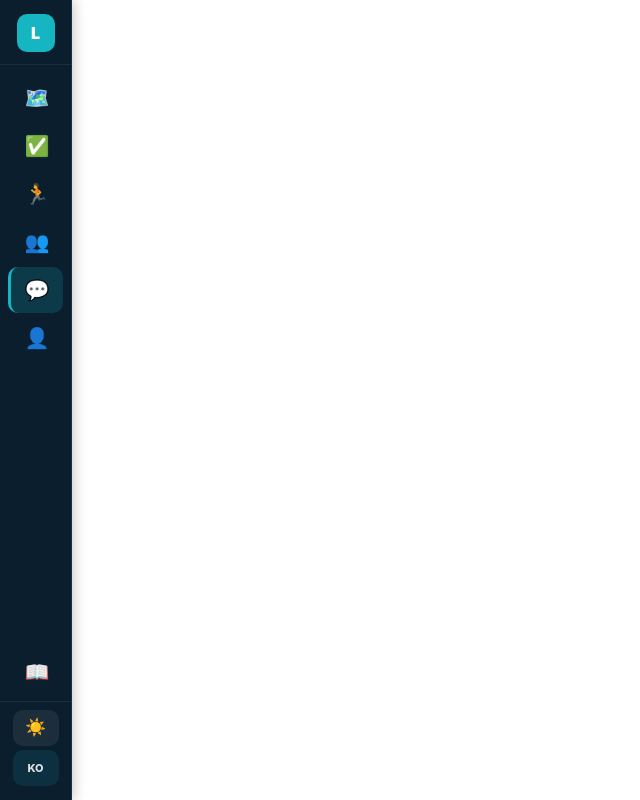
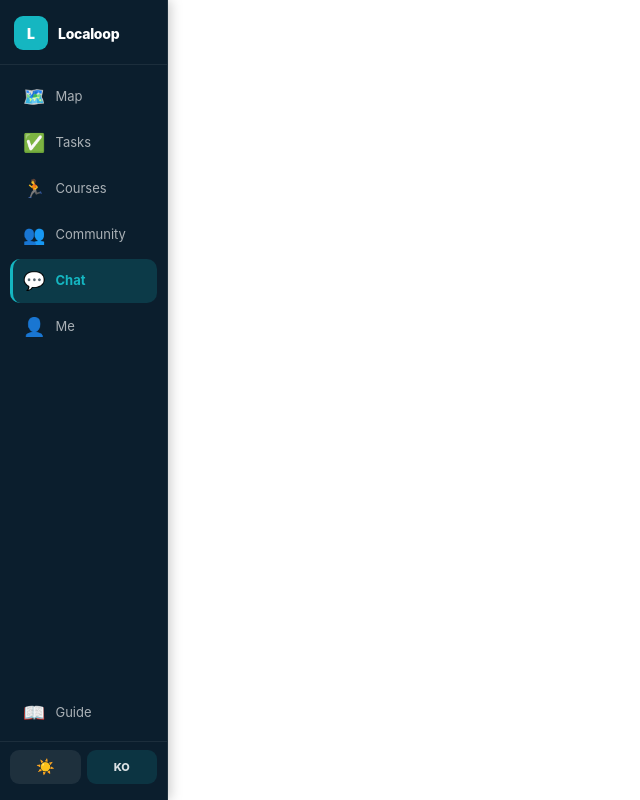
Before and after one commit to jessijang1202-pixel/LocaloopKorea, a Next.js app: page /chat in a window 1280 px wide. Shown: the whole page, without its empty margins (0-640 px from the left). Built offline with nearby package versions, Linux system fonts and the light colour scheme.

Commit message:
Fix blank screen bug + widen sidebar with category labels

```diff
--- a/src/app/(app)/chat/page.tsx
+++ b/src/app/(app)/chat/page.tsx
@@ -135,7 +135,7 @@ export default function ChatPage() {
   return (
     <>
       {/* ── Mobile layout ── */}
-      <div className="ll-mobile-only" style={{ height: "100%", display: "flex", flexDirection: "column" }}>
+      <div className="ll-mobile-only" style={{ display: "flex", flexDirection: "column", height: "calc(100dvh - 56px - 50px)" }}>
         {chatWindow(false)}
       </div>
 
--- a/src/app/globals.css
+++ b/src/app/globals.css
@@ -777,7 +777,7 @@ html {
     flex-direction: column;
     position: fixed;
     top: 0; left: 0; bottom: 0;
-    width: 72px;
+    width: 168px;
     background: #0B1E2D;
     border-right: 1px solid rgba(255,255,255,0.08);
     box-shadow: 2px 0 12px rgba(0,0,0,0.22);
@@ -786,7 +786,7 @@ html {
   }
   .ll-bottomnav { display: none; }
   .ll-page-header { display: none !important; }
-  .ll-content { padding-bottom: 0; padding-top: 0; margin-left: 72px; height: 100dvh; overflow: hidden; }
+  .ll-content { padding-bottom: 0; padding-top: 0; margin-left: 168px; height: 100dvh; overflow: hidden; }
   .ll-fullpage { height: 100dvh; }
   .ll-mobile-only { display: none !important; }
   .ll-pc-only { display: flex; height: 100%; width: 100%; }
@@ -799,7 +799,7 @@ html {
 }
 
 /* Mobile/PC split utilities */
-.ll-mobile-only { display: contents; }
+/* ll-mobile-only: visible on mobile (inline display style applies), hidden on PC via !important above */
 .ll-pc-only { display: none; }
 
 /* PC split panel layout */
--- a/src/components/layout/AppNav.tsx
+++ b/src/components/layout/AppNav.tsx
@@ -8,12 +8,12 @@ import { useTheme, toggleTheme } from "@/lib/theme";
 type Tab = { href: string; icon: string; labelKo: string; labelEn: string };
 
 const TABS: Tab[] = [
-  { href: "/map",       icon: "🗺️",  labelKo: "지도",    labelEn: "Map" },
-  { href: "/tasks",     icon: "✅",   labelKo: "과제",    labelEn: "Tasks" },
-  { href: "/courses",   icon: "🏃",   labelKo: "코스",    labelEn: "Courses" },
-  { href: "/community", icon: "👥",   labelKo: "커뮤니티", labelEn: "Community" },
-  { href: "/chat",      icon: "💬",   labelKo: "채팅",    labelEn: "Chat" },
-  { href: "/profile",   icon: "👤",   labelKo: "나",      labelEn: "Me" },
+  { href: "/map",       icon: "🗺️",  labelKo: "지도",     labelEn: "Map" },
+  { href: "/tasks",     icon: "✅",   labelKo: "과제",     labelEn: "Tasks" },
+  { href: "/courses",   icon: "🏃",   labelKo: "코스",     labelEn: "Courses" },
+  { href: "/community", icon: "👥",   labelKo: "커뮤니티",  labelEn: "Community" },
+  { href: "/chat",      icon: "💬",   labelKo: "채팅",     labelEn: "Chat" },
+  { href: "/profile",   icon: "👤",   labelKo: "나",       labelEn: "Me" },
 ];
 
 export function AppNav() {
@@ -27,66 +27,70 @@ export function AppNav() {
 
   return (
     <>
-      {/* PC: icon-only sidebar */}
+      {/* PC: icon + label sidebar (168px) */}
       <aside className="ll-sidebar">
         {/* Logo */}
-        <div style={{ padding: "14px 0 12px", display: "flex", justifyContent: "center", borderBottom: "1px solid rgba(255,255,255,0.07)" }}>
-          <div style={{ width: 38, height: 38, borderRadius: 10, background: "#15b6c1", display: "flex", alignItems: "center", justifyContent: "center" }}>
-            <span style={{ fontSize: 16, fontWeight: 900, color: "#fff" }}>L</span>
+        <div style={{ padding: "16px 14px 14px", display: "flex", alignItems: "center", gap: 10, borderBottom: "1px solid rgba(255,255,255,0.07)" }}>
+          <div style={{ width: 34, height: 34, borderRadius: 9, background: "#15b6c1", display: "flex", alignItems: "center", justifyContent: "center", flexShrink: 0 }}>
+            <span style={{ fontSize: 14, fontWeight: 900, color: "#fff" }}>L</span>
           </div>
+          <span style={{ fontSize: 14, fontWeight: 800, color: "#fff", letterSpacing: "-0.02em" }}>Localoop</span>
         </div>
 
         {/* Nav tabs */}
-        <nav style={{ flex: 1, padding: "10px 8px", display: "flex", flexDirection: "column", gap: 2 }}>
+        <nav style={{ flex: 1, padding: "10px 10px", display: "flex", flexDirection: "column", gap: 2 }}>
           {TABS.map((tab) => {
             const active = isActive(tab.href);
+            const label = isKo ? tab.labelKo : tab.labelEn;
             return (
               <Link
                 key={tab.href}
                 href={tab.href}
-                title={isKo ? tab.labelKo : tab.labelEn}
                 style={{
-                  display: "flex", alignItems: "center", justifyContent: "center",
-                  height: 46, borderRadius: 10, textDecoration: "none",
+                  display: "flex", alignItems: "center", gap: 10,
+                  padding: "0 10px", height: 44, borderRadius: 10, textDecoration: "none",
                   background: active ? "rgba(21,182,193,0.18)" : "transparent",
                   borderLeft: active ? "3px solid #15b6c1" : "3px solid transparent",
                 }}
               >
-                <span style={{ fontSize: 20 }}>{tab.icon}</span>
+                <span style={{ fontSize: 18, lineHeight: 1, flexShrink: 0 }}>{tab.icon}</span>
+                <span style={{ fontSize: 13, fontWeight: active ? 700 : 400, color: active ? "#15b6c1" : "rgba(255,255,255,0.65)", whiteSpace: "nowrap" }}>{label}</span>
               </Link>
             );
           })}
         </nav>
 
         {/* Guide link */}
-        <div style={{ padding: "0 8px 6px" }}>
+        <div style={{ padding: "0 10px 6px" }}>
           <Link
             href="/guide"
-            title={isKo ? "가이드" : "Guide"}
             style={{
-              display: "flex", alignItems: "center", justifyContent: "center",
-              height: 46, borderRadius: 10, textDecoration: "none",
+              display: "flex", alignItems: "center", gap: 10,
+              padding: "0 10px", height: 44, borderRadius: 10, textDecoration: "none",
               background: isActive("/guide") ? "rgba(21,182,193,0.18)" : "transparent",
               borderLeft: isActive("/guide") ? "3px solid #15b6c1" : "3px solid transparent",
             }}
           >
-            <span style={{ fontSize: 20 }}>📖</span>
+            <span style={{ fontSize: 18, lineHeight: 1, flexShrink: 0 }}>📖</span>
+            <span style={{ fontSize: 13, fontWeight: isActive("/guide") ? 700 : 400, color: isActive("/guide") ? "#15b6c1" : "rgba(255,255,255,0.65)" }}>
+              {isKo ? "가이드" : "Guide"}
+            </span>
           </Link>
         </div>
 
         {/* Bottom: theme + lang */}
-        <div style={{ padding: "8px 8px 14px", borderTop: "1px solid rgba(255,255,255,0.07)", display: "flex", flexDirection: "column", gap: 4, alignItems: "center" }}>
+        <div style={{ padding: "8px 10px 16px", borderTop: "1px solid rgba(255,255,255,0.07)", display: "flex", gap: 6 }}>
           <button
             onClick={toggleTheme}
             title={theme === "dark" ? (isKo ? "라이트 모드" : "Light") : (isKo ? "다크 모드" : "Dark")}
-            style={{ width: 46, height: 36, borderRadius: 10, border: "none", background: "rgba(255,255,255,0.07)", cursor: "pointer", fontSize: 17, display: "flex", alignItems: "center", justifyContent: "center" }}
+            style={{ flex: 1, height: 34, borderRadius: 9, border: "none", background: "rgba(255,255,255,0.08)", cursor: "pointer", fontSize: 15, display: "flex", alignItems: "center", justifyContent: "center" }}
           >
             {theme === "dark" ? "☀️" : "🌙"}
           </button>
           <button
             onClick={() => setLang(isKo ? "en" : "ko")}
             title={isKo ? "English" : "한국어"}
-            style={{ width: 46, height: 36, borderRadius: 10, border: "none", background: "rgba(21,182,193,0.12)", cursor: "pointer", fontSize: 11, fontWeight: 800, color: "rgba(255,255,255,0.85)", display: "flex", alignItems: "center", justifyContent: "center" }}
+            style={{ flex: 1, height: 34, borderRadius: 9, border: "none", background: "rgba(21,182,193,0.14)", cursor: "pointer", fontSize: 11, fontWeight: 800, color: "rgba(255,255,255,0.85)", display: "flex", alignItems: "center", justifyContent: "center" }}
           >
             {isKo ? "EN" : "KO"}
           </button>
```
